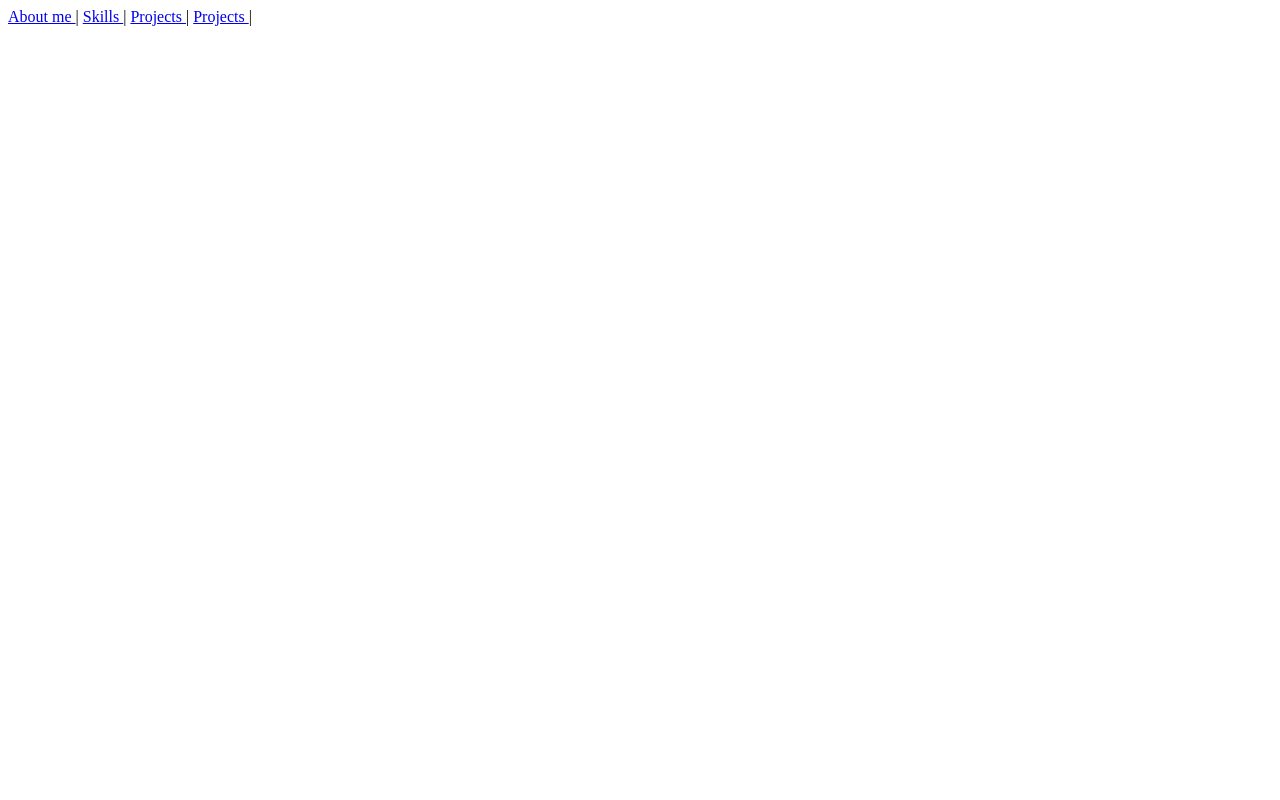
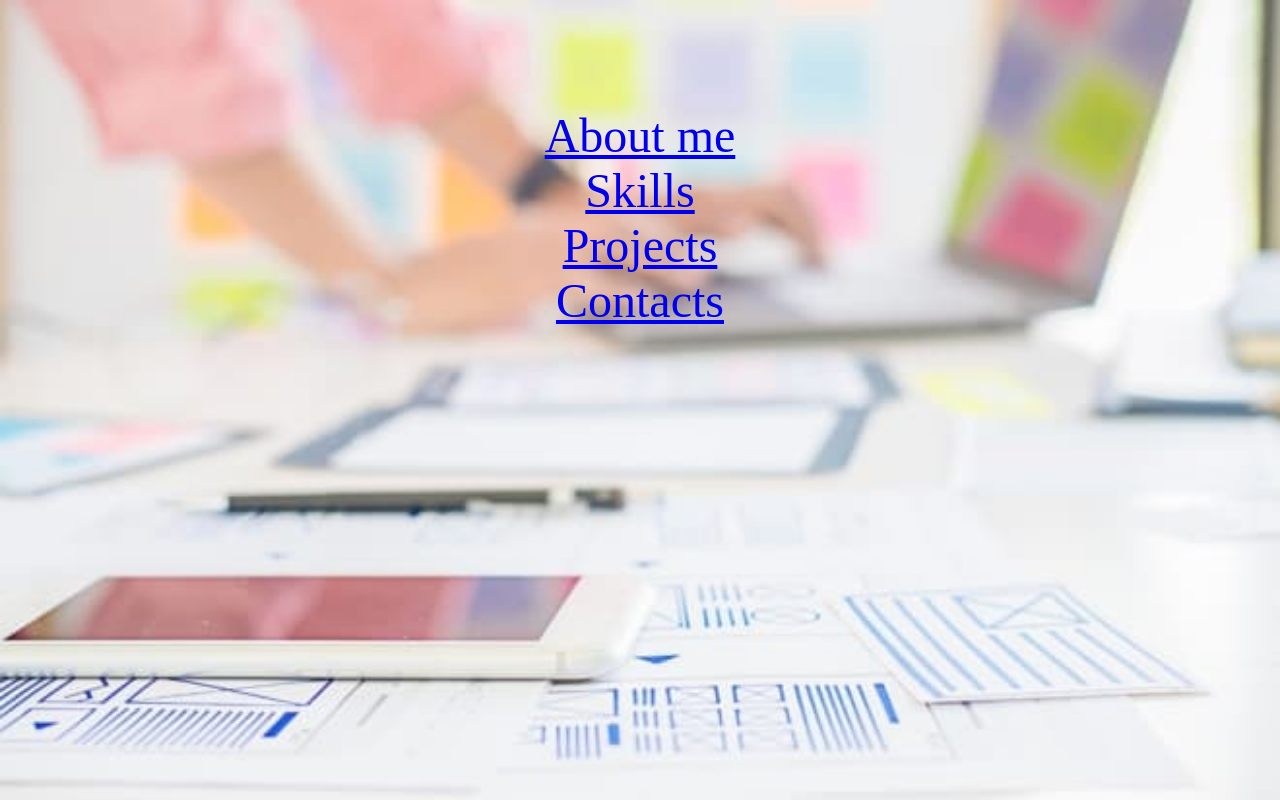
Before and after one commit to coolndlela/coolndlela.github.io, a plain HTML site: page index.html in a window 1280 px wide. Drawn offline with Linux system fonts and the light colour scheme.

Commit message:
work on index

```diff
--- a/index.html
+++ b/index.html
@@ -1,21 +1,27 @@
 <!DOCTYPE html>
 <html>
 <head>
-<title>Home page</title>
+<title>Curriculum Vitae</title>
 </head>
 
 <style>
-body {
-  background-image: url('suit.jpg');
-}
+body{
+	background-image : url(suit.jpg);
+	background-size : cover;
+	}
+
+nav{
+	padding-top : 100px;
+	padding-bottom: 100px;
+	}
 </style>
 
 <body>
-	<nav>
-	<a href='about-me.html'> About me </a> |
-	<a href='skills.html'> Skills </a> |
-	<a href='projects.html'> Projects </a> |
-	<a href='contact.html'> Projects </a> |
+	<nav style="text-align:center;"> <font size="100px">
+	<a href='about-me.html'> About me </a> <br>
+	<a href='skills.html'> Skills </a> <br>
+	<a href='projects.html'> Projects </a> <br>
+	<a href='contact.html'> Contacts </a>
 	</nav>
 </body>
 </html>
```
Also changed, not shown: suit.jfif (deleted), suit.jpg (added).
